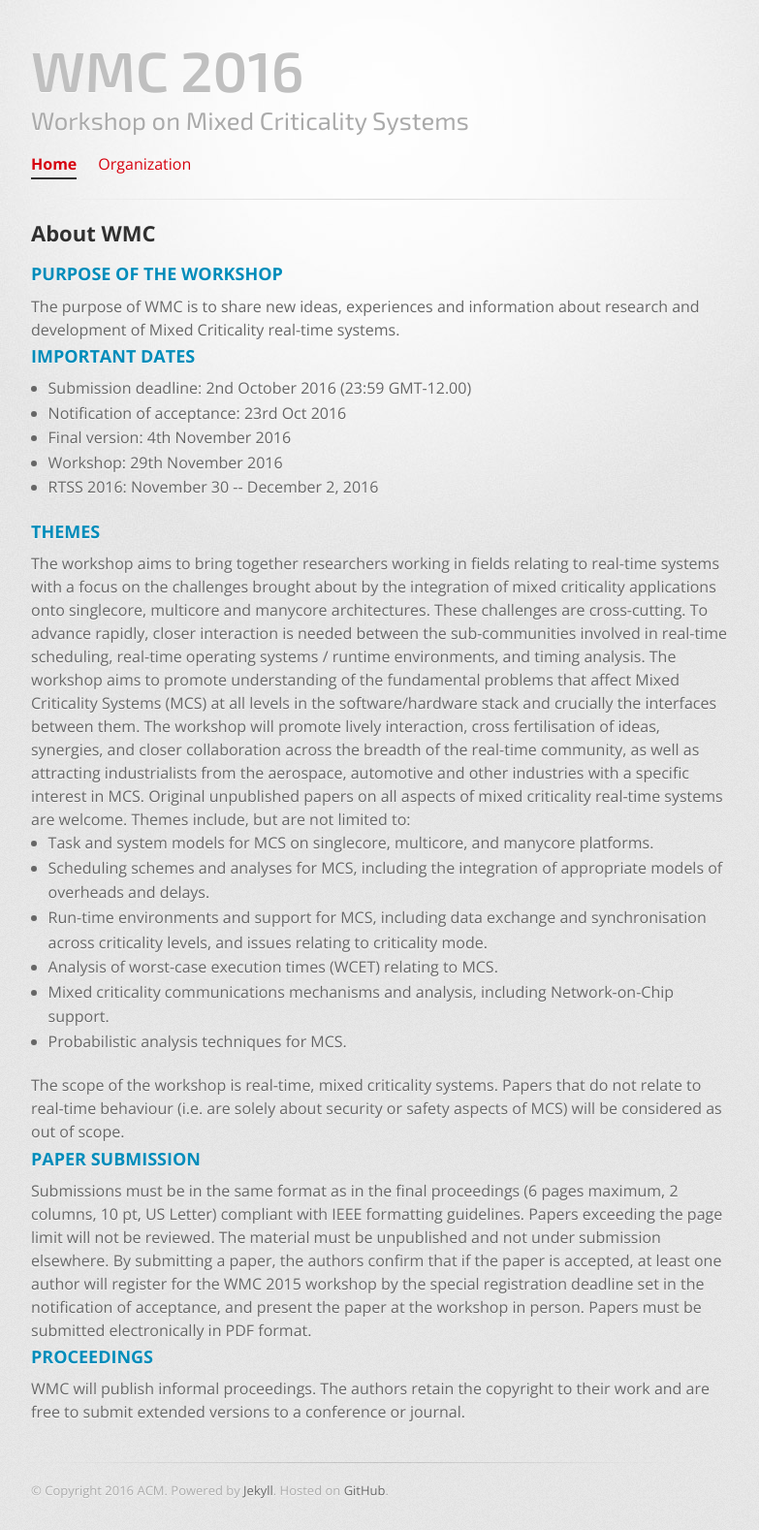
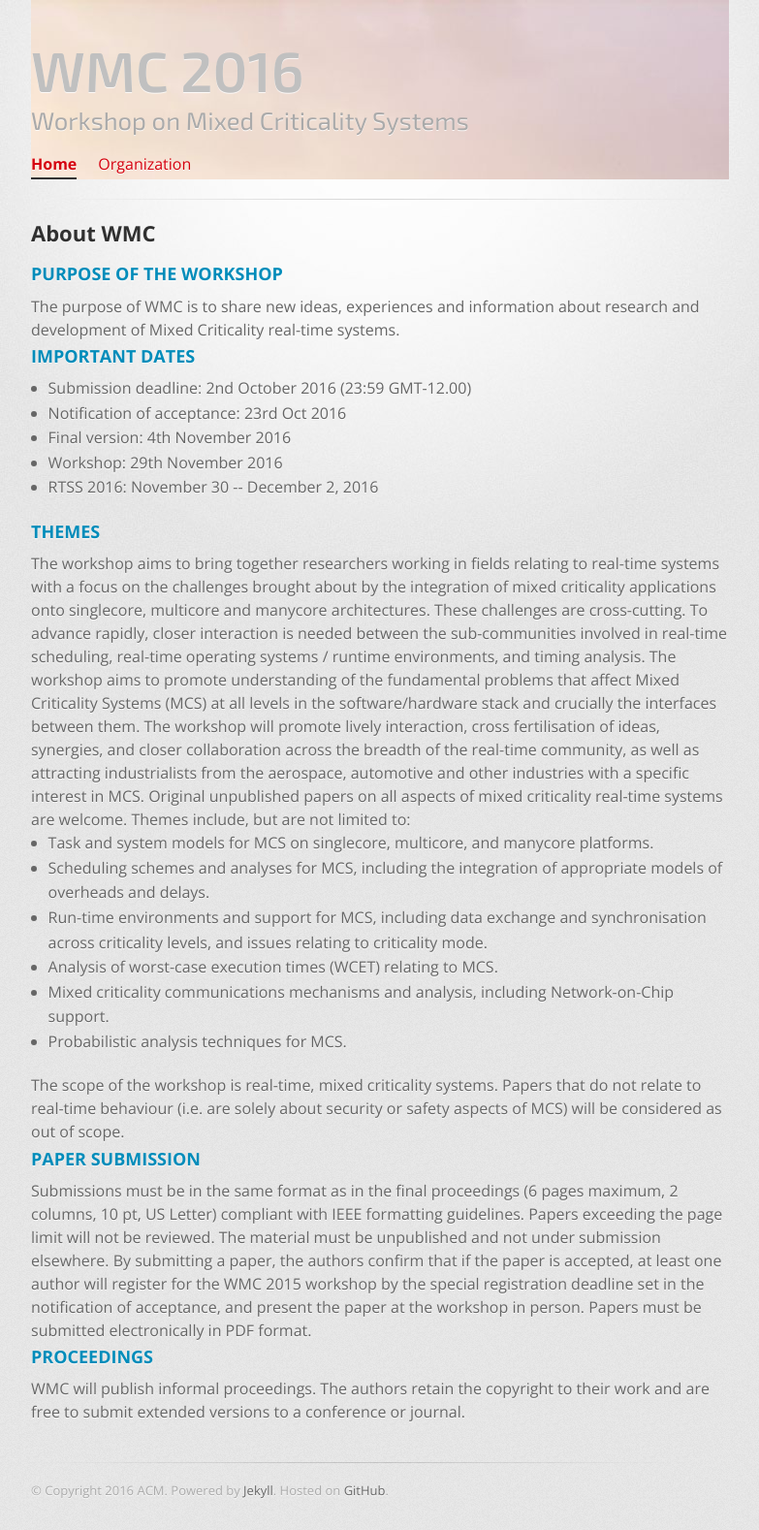
Before and after one commit to GSathish/wmc2016, a Jekyll site: the page built from index.html, in a window 1280 px wide. Shown: the whole page at 97% size, without its empty margins (248-1031 px from the left). Built offline with Jekyll 4.4.1, drawn with Linux system fonts in a browser that asks for light colours.

Commit message:
stylesheet updated

```diff
--- a/stylesheets/stylesheet.css
+++ b/stylesheets/stylesheet.css
@@ -132,7 +132,7 @@ pre code {
 ================================================== */
 header {
   padding-top: 35px;
-  background-image: ../images/porto2.jpg;
+  background-image: url(../images/porto2.jpg);
 }
 
 header h1, header h1 a {
```
